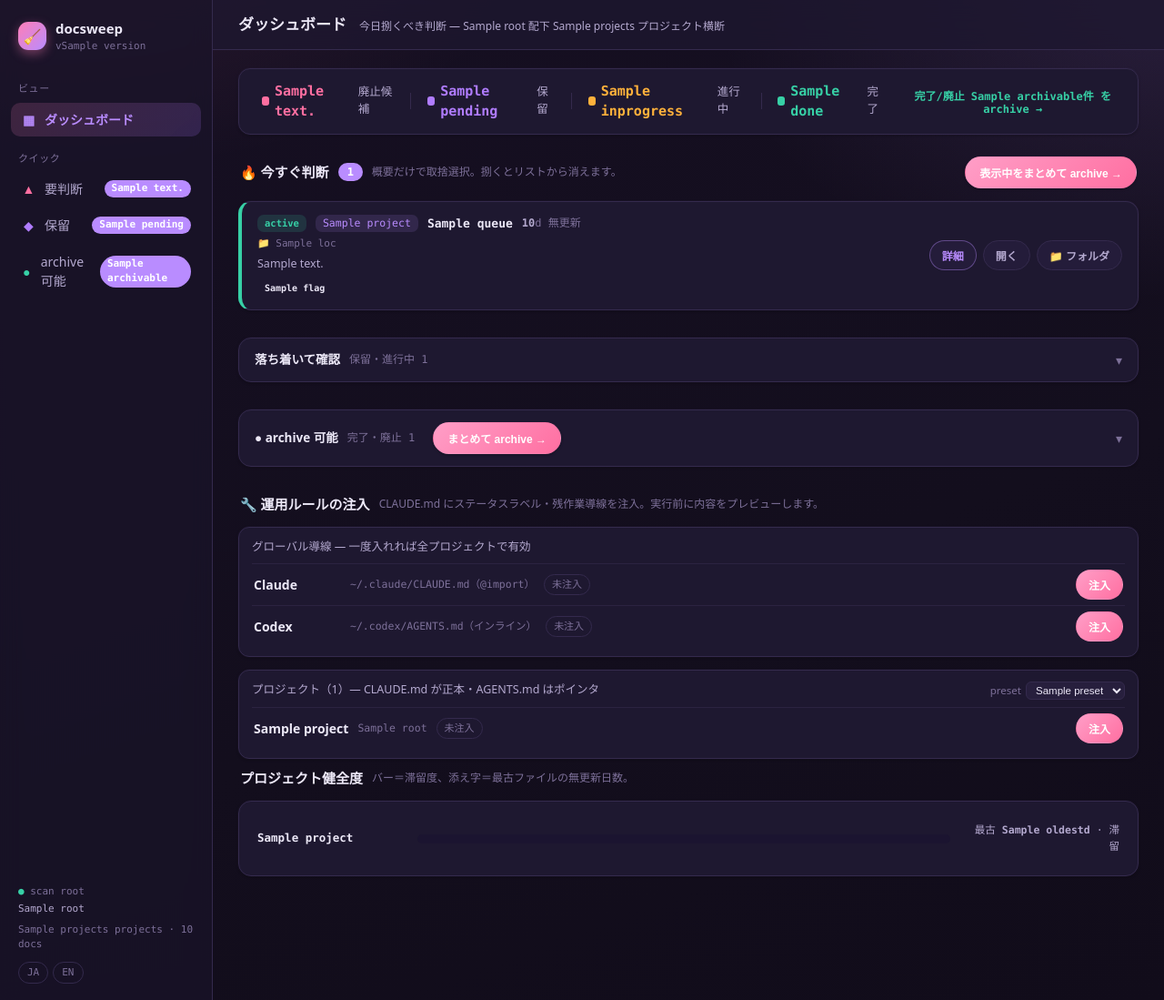
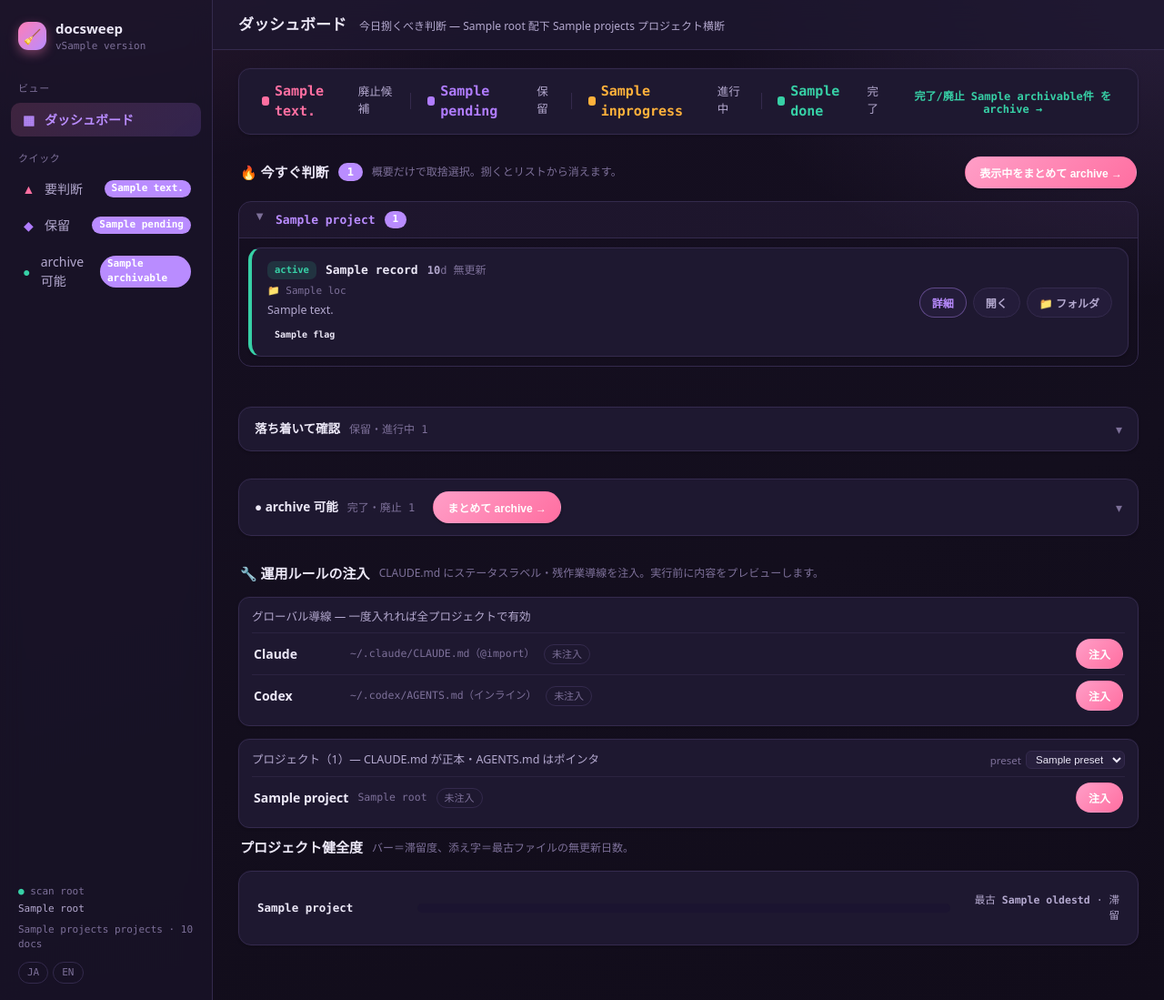
Before and after one commit to ishizakahiroshi/docsweep, a FastAPI app: template docsweep/server/templates/dashboard.html in a window 1280 px wide. Shown: the whole page at 91% size. Run offline with FastAPI, Linux system fonts and the light colour scheme; the template is opened without the code that fills it: most values are stand-ins (such as "Sample title", 1, 10 or a date in 2020).

Commit message:
chore: app.py ほか 3 件 を変更
ファイル 4 件（新規 0 / 変更 4 / 削除 0）。

docsweep/server/app.py                   |  9 ++++
 docsweep/server/static/app.css           | 52 +++++++++++++++++++
 docsweep/server/static/app.js            |  4 ++
 docsweep/server/templates/dashboard.html | 85 ++++++++++++++++++++------------
 4 files changed, 119 insertions(+), 31 deletions(-)

```diff
--- a/docsweep/server/app.py
+++ b/docsweep/server/app.py
@@ -299,6 +299,13 @@ def _counts(result: ScanResult) -> dict:
     }
 
 
+def _by_project(items: list[dict]) -> list[dict]:
+    by: dict[str, list] = {}
+    for item in items:
+        by.setdefault(item["project"], []).append(item)
+    return [{"project": name, "records": recs} for name, recs in by.items()]
+
+
 def _dashboard_data(result: ScanResult, config: Config) -> dict:
     """受信トレイ型ダッシュボードの表示データを組み立てる。"""
     idx = build_index(config, result)
@@ -349,6 +356,8 @@ def _dashboard_data(result: ScanResult, config: Config) -> dict:
         "queue": queue,
         "fold": fold,
         "archivable": archivable,
+        "queue_by_project": _by_project(queue),
+        "fold_by_project": _by_project(fold),
         "health": _health(recs),
         "root": str(config.roots[0]) if config.roots else "",
         **_inject_state(recs),
--- a/docsweep/server/static/app.css
+++ b/docsweep/server/static/app.css
@@ -222,3 +222,55 @@ main { overflow-y: auto; }
 .inj-file { color: var(--fg-dim); font-size: 12px; margin: 10px 0 4px; }
 .inj-pre { background: var(--bg2); border: 1px solid var(--border); border-radius: 8px; padding: 10px; font-family: var(--mono); font-size: 11.5px; white-space: pre-wrap; word-break: break-word; max-height: 240px; overflow: auto; }
 .inj-note { color: var(--fg-dim); font-size: 12.5px; margin: 8px 0; }
+
+/* ===== project accordion ===== */
+.proj-accordion {
+  border: 1px solid var(--border);
+  border-radius: 14px;
+  margin-bottom: 14px;
+  overflow: hidden;
+}
+.proj-summary {
+  display: flex;
+  align-items: center;
+  gap: 10px;
+  padding: 10px 16px;
+  cursor: pointer;
+  list-style: none;
+  background: rgba(185,140,255,.06);
+  user-select: none;
+}
+.proj-summary::-webkit-details-marker { display: none; }
+.proj-summary::before {
+  content: "▶";
+  font-size: 10px;
+  color: var(--fg-dim2);
+  transition: transform .2s;
+  display: inline-block;
+  width: 14px;
+}
+.proj-accordion[open] > .proj-summary::before { transform: rotate(90deg); }
+.proj-summary:hover { background: rgba(185,140,255,.10); }
+.proj-name {
+  font-family: var(--mono);
+  font-weight: 700;
+  color: var(--accent);
+  font-size: 13px;
+}
+.proj-count {
+  font-family: var(--mono);
+  font-size: 11px;
+  color: #fff;
+  background: var(--accent);
+  padding: 1px 9px;
+  border-radius: 999px;
+  font-weight: 600;
+}
+.proj-body {
+  border-top: 1px solid var(--border);
+  padding: 10px;
+  display: flex;
+  flex-direction: column;
+  gap: 10px;
+}
+.proj-accordion--slim .proj-body { padding: 6px; gap: 3px; }
--- a/docsweep/server/static/app.js
+++ b/docsweep/server/static/app.js
@@ -179,6 +179,10 @@ document.addEventListener("click", (e) => {
     case "inject-apply": injectApply(el.dataset.op, el.dataset.scope, el.dataset.project, el.dataset.agent); break;
     case "toggle-fold": { const f = el.closest(".fold"); if (f) f.classList.toggle("open"); break; }
     case "open-archivable": { const x = document.getElementById("archivable"); if (x) x.classList.add("open"); break; }
+    case "toggle-all-open":
+      document.querySelectorAll(".proj-accordion").forEach(d => { d.open = true; }); break;
+    case "toggle-all-close":
+      document.querySelectorAll(".proj-accordion").forEach(d => { d.open = false; }); break;
     case "close-modal": closeModal(); break;
   }
 });
--- a/docsweep/server/templates/dashboard.html
+++ b/docsweep/server/templates/dashboard.html
@@ -51,6 +51,10 @@
       <span class="cnt">{{ d.queue|length }}</span>
       <span class="desc">概要だけで取捨選択。捌くとリストから消えます。</span>
       <span class="spacer"></span>
+      {% if d.queue_by_project|length > 1 %}
+      <button class="btn" data-action="toggle-all-close">全折りたたみ</button>
+      <button class="btn" data-action="toggle-all-open">全展開</button>
+      {% endif %}
       {% if d.queue %}<button class="btn danger" data-action="archive-all">表示中をまとめて archive →</button>{% endif %}
     </div>
 
@@ -58,12 +62,18 @@
       <div class="empty card">🎉 いま判断が要るファイルはありません。</div>
     {% endif %}
     <div class="queue">
-      {% for r in d.queue %}
+      {% for pg in d.queue_by_project %}
+      <details class="proj-accordion" open>
+        <summary class="proj-summary">
+          <span class="proj-name">{{ pg.project }}</span>
+          <span class="proj-count">{{ pg.records|length }}</span>
+        </summary>
+        <div class="proj-body">
+          {% for r in pg.records %}
           <div class="qcard state-{{ r.state or 'unknown' }}" data-path="{{ r.path }}"{% if r.arch_action == 'promote' or 'discard' in r.allowed_actions %} data-arch="{{ r.arch_action }}"{% endif %} title="{{ r.path }}">
             <div class="main">
               <div class="row1">
                 <span class="lbl state-{{ r.state }}">{{ r.state_label or '[?]' }}</span>
-            <span class="pj">{{ r.project }}</span>
                 <span class="fname">{{ r.name }}</span>
                 <span class="age" title="最終更新 {{ r.mtime_str }}">{{ r.age_days }}<span class="u">d 無更新</span></span>
               </div>
@@ -85,6 +95,9 @@
           </div>
           {% endfor %}
         </div>
+      </details>
+      {% endfor %}
+    </div>
 
     <!-- ③ 落ち着いて確認（折りたたみ） -->
     {% if d.fold %}
@@ -95,7 +108,14 @@
         <span class="chev">▾</span>
       </div>
       <div class="fb">
-        {% for r in d.fold %}
+        {% for pg in d.fold_by_project %}
+        <details class="proj-accordion proj-accordion--slim" open>
+          <summary class="proj-summary">
+            <span class="proj-name">{{ pg.project }}</span>
+            <span class="proj-count">{{ pg.records|length }}</span>
+          </summary>
+          <div class="proj-body">
+            {% for r in pg.records %}
             <div class="litem state-{{ r.state }}" data-action="detail" data-path="{{ r.path }}" title="{{ r.path }}">
               <span class="lbl state-{{ r.state }}">{{ r.state_label }}</span>
               <span class="li-main"><span class="fname">{{ r.name }}</span>
@@ -103,6 +123,9 @@
                 {% if r.summary %}<span class="desc">{{ r.summary }}</span>{% endif %}</span>
               <span class="age" title="最終更新 {{ r.mtime_str }}">{{ r.age_days }}d</span>
             </div>
+            {% endfor %}
+          </div>
+        </details>
         {% endfor %}
       </div>
     </div>
```
Lines whose indentation alone changed are shown as unchanged.
